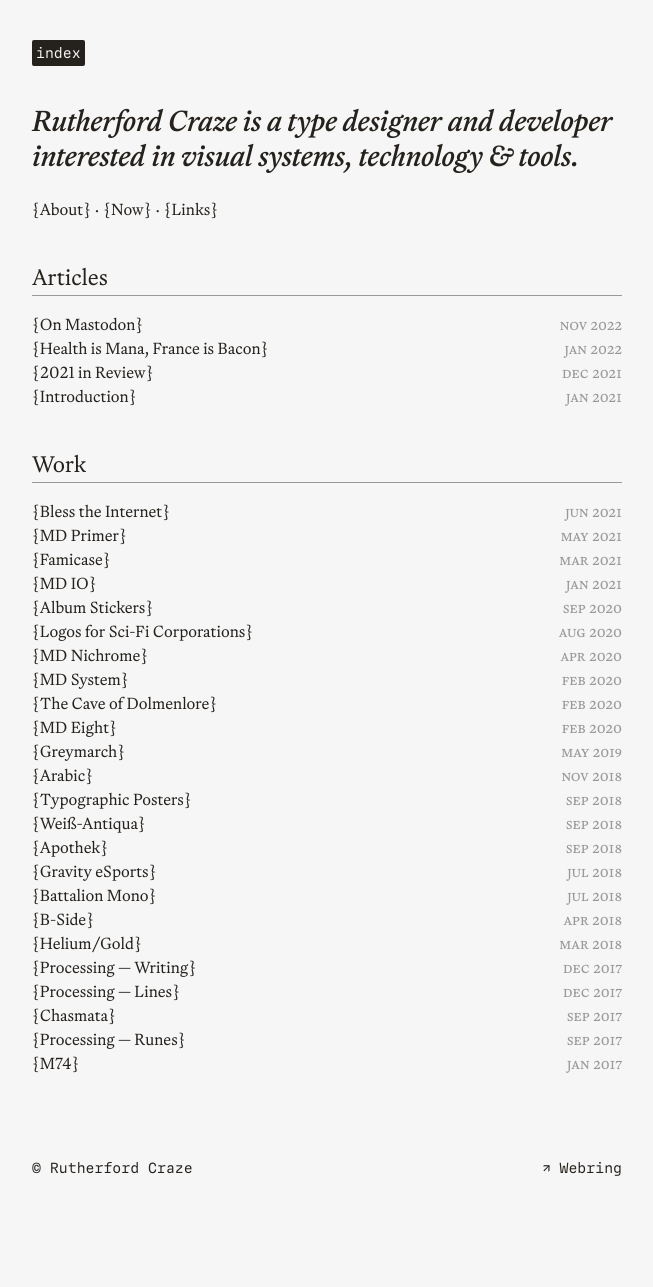
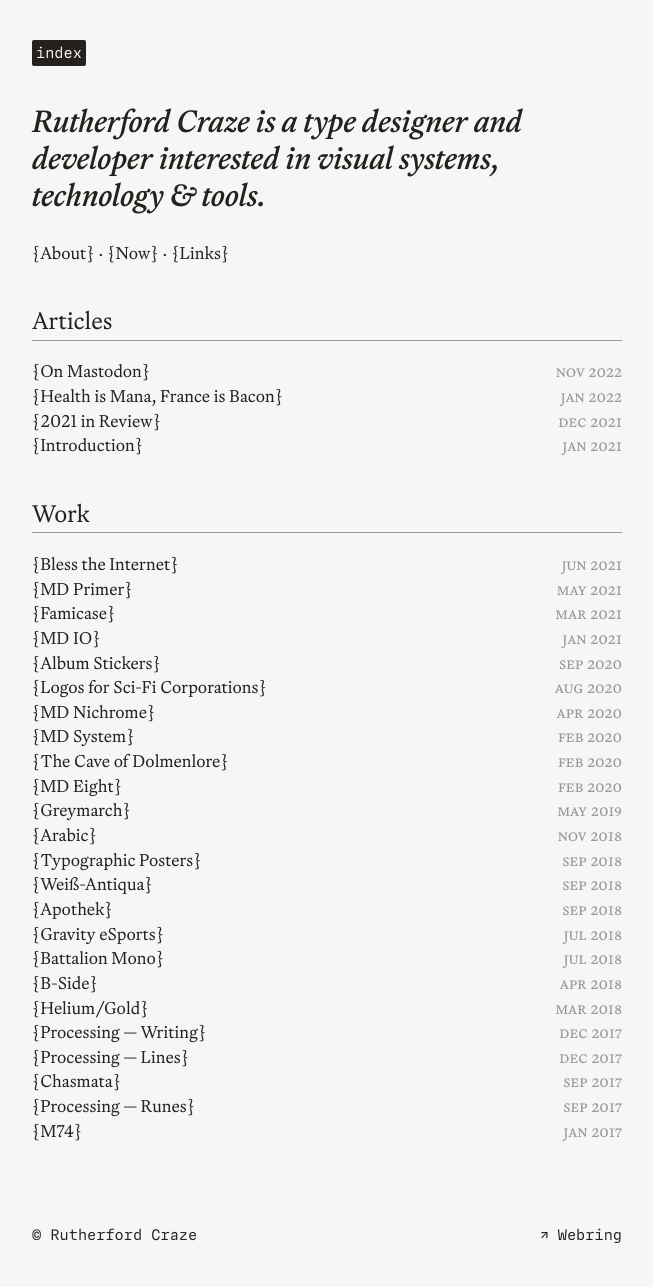
Before and after one commit to rutherfordcraze/rutherfordcraze.github.io, a Jekyll site: the page built from index.md, in a window 1280 px wide. Shown: the whole page, without its empty margins (313-966 px from the left). Built offline with Jekyll 4.4.1, drawn with Linux system fonts in a browser that asks for light colours; before the commit the page ends 1219 px from its top, so only the background shows below that.

Commit message:
Tidy up font sizes

```diff
--- a/_sass/base.scss
+++ b/_sass/base.scss
@@ -14,11 +14,12 @@
 
   --font-serif: "MD Lorien", serif;
   --font-mono: "MD IO", monospace;
+  --font-mono-size: 0.9em;
 
   --radius: 2px;
 
-  font-size: 16px;
-  line-height: 1.5;
+  font-size: 17px;
+  line-height: 1.45;
 }
 
 body {
@@ -34,7 +35,7 @@ body {
 
 footer, .mono, .breadcrumb {
   font-family: var(--font-mono);
-  font-size: 0.93em;
+  font-size: var(--font-mono-size);
 }
 
 h1 {
@@ -60,7 +61,7 @@ pre, code {
   background-color: var(--color-tertiary);
   font-weight: normal;
   font-family: var(--font-mono);
-  font-size: 0.93em;
+  font-size: var(--font-mono-size);
   line-height: inherit;
 }
 
@@ -82,6 +83,8 @@ ul, ol {
   margin: 0;
   padding: 0 0 0 1.8em;
 }
+
+ol { counter-reset: list-number; }
 
 ol li::before,
 ul li::before {
```
